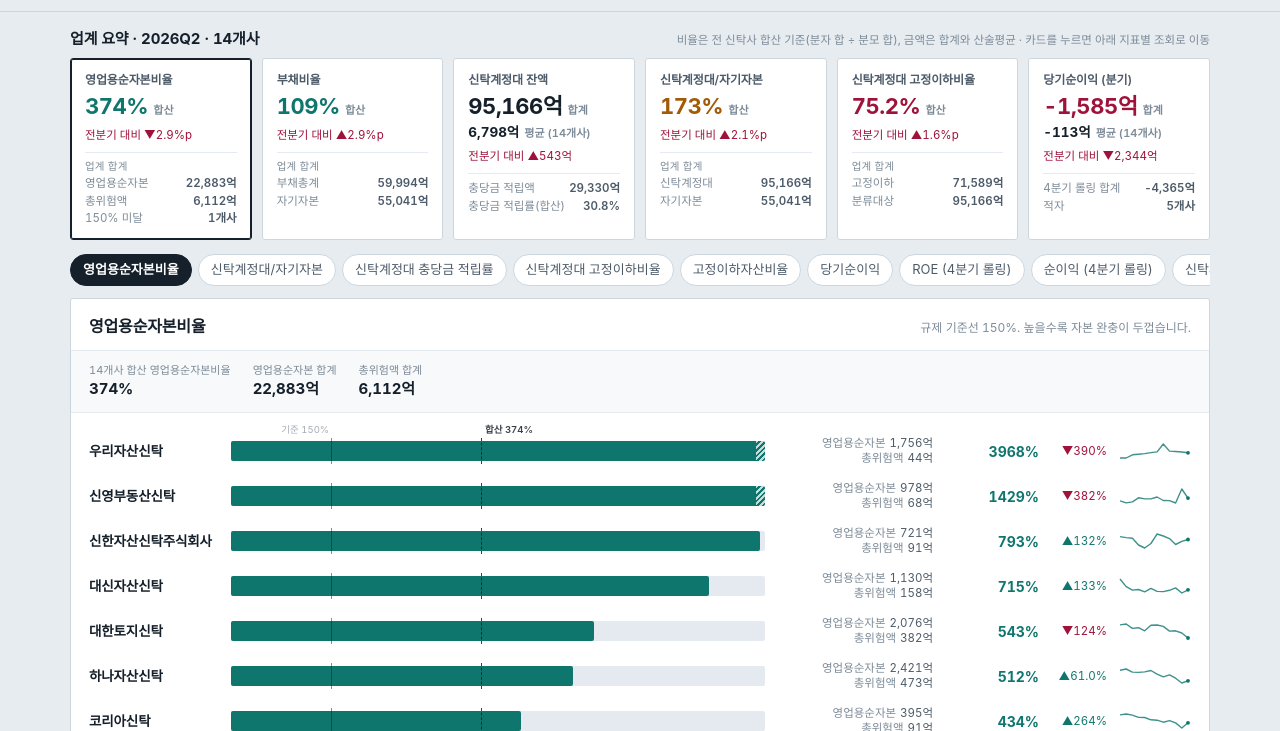
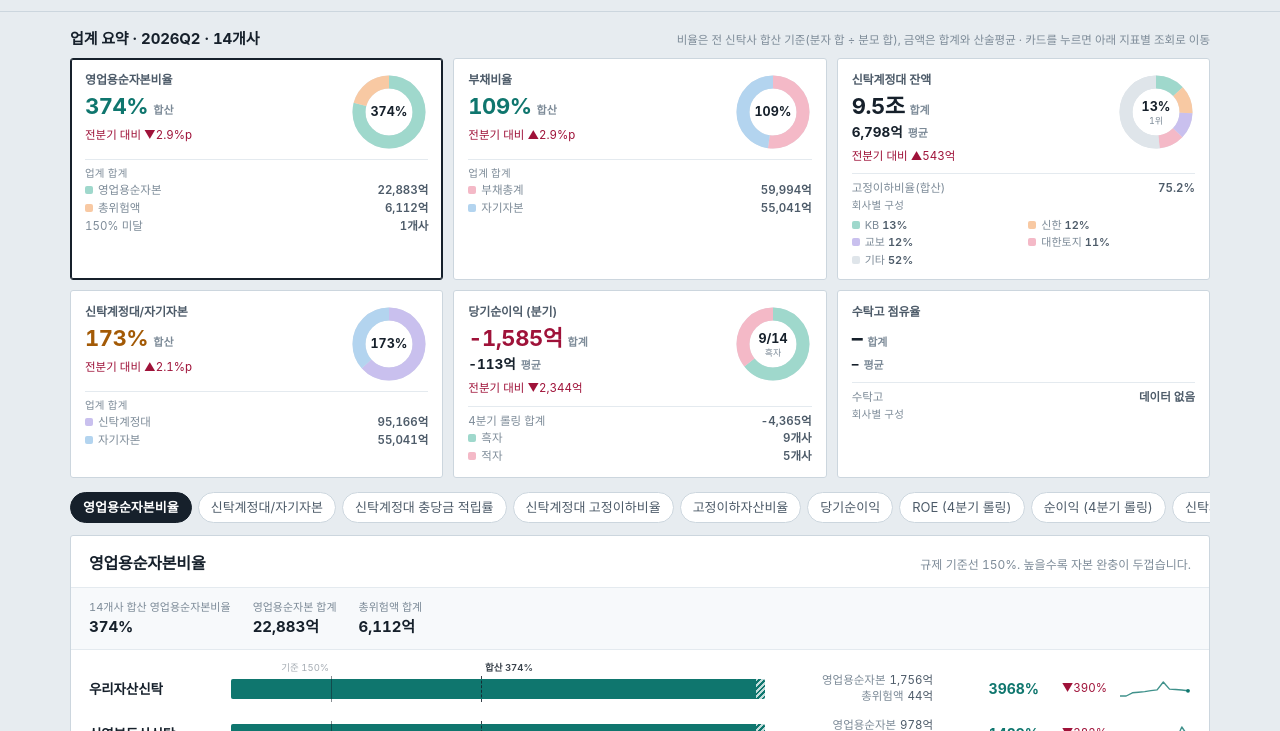
Before and after one commit to alecto73/trust-viewer, a plain HTML site: page index.html in a window 1280 px wide. Shown: the part 69-800 px from the top of the page. Drawn offline with Linux system fonts and the light colour scheme; a web font is replaced by a local one.

Commit message:
feat: 요약 카드 파스텔 도넛 그래프, 수탁고 점유율 카드·지표 추가

```diff
--- a/index.html
+++ b/index.html
@@ -48,7 +48,8 @@
 .sumhd{display:flex;flex-wrap:wrap;gap:4px 10px;align-items:baseline;justify-content:space-between;margin:16px 0 8px}
 .sumhd h2{font-size:15px;font-weight:650;letter-spacing:-.01em}
 .sumhd .note{font-size:11.5px;color:var(--ink3)}
-.cards{display:grid;grid-template-columns:repeat(auto-fill,minmax(178px,1fr));gap:10px}
+.cards{display:grid;grid-template-columns:repeat(3,minmax(0,1fr));gap:10px}
+@media (max-width:1000px){.cards{grid-template-columns:repeat(2,minmax(0,1fr))}}
 .card{display:flex;flex-direction:column;align-items:stretch;gap:1px;text-align:left;
   background:var(--surface);border:1px solid var(--rule);border-radius:var(--r);padding:12px 14px 11px;cursor:pointer}
 .card:hover{background:var(--surface);border-color:var(--ink3)}
@@ -66,6 +67,15 @@
 .cbody{display:flex;flex-direction:column;border-top:1px solid var(--rule2);margin-top:7px;padding-top:6px}
 .cd{font-size:11.5px;color:var(--ink3);margin-top:5px}
 .cd.up{color:var(--alert)}.cd.dn{color:var(--safe)}
+.ctop{display:flex;justify-content:space-between;align-items:flex-start;gap:8px}
+.cmain{display:flex;flex-direction:column;gap:1px;min-width:0;flex:1}
+.cv,.cv2{white-space:nowrap}
+.donut{flex:none;width:78px;height:78px;margin-top:2px}
+.donut text{font-family:inherit;font-variant-numeric:tabular-nums}
+.cl i,.clg i{display:inline-block;width:8px;height:8px;border-radius:2px;margin-right:5px;vertical-align:0}
+.clg{display:grid;grid-template-columns:1fr 1fr;gap:1px 10px;margin-top:3px}
+.clg span{font-size:11px;color:var(--ink3);white-space:nowrap;overflow:hidden;text-overflow:ellipsis}
+.clg b{font-weight:600;color:var(--ink2);margin-left:3px}
 
 /* ── 지표 선택 ── */
 .metrics{display:flex;gap:6px;overflow-x:auto;padding:14px 0 12px;scrollbar-width:thin}
@@ -147,7 +157,10 @@
   .wrap{padding:0 13px}
   .cards{grid-template-columns:repeat(2,minmax(0,1fr));gap:8px}
   .card{padding:10px 11px 9px}
-  .cv{font-size:19px}
+  .cv{font-size:18px}
+  .cv .k,.cv2 .k{display:block;margin-left:0}
+  .donut{width:54px;height:54px}
+  .clg{grid-template-columns:1fr}
   .row{grid-template-columns:1fr 74px 52px;grid-template-areas:"n v d" "t t t" "c c c";gap:5px 8px;padding:9px 13px}
   .rname{grid-area:n}.rval{grid-area:v}.rdel{grid-area:d}.track{grid-area:t}
   .comp{grid-area:c;flex-direction:row;justify-content:flex-start;gap:12px}
@@ -217,8 +230,8 @@
   </section>
 
   <footer>
-    <p><b>출처</b> 금융감독원 금융통계정보시스템(FISIS) 오픈API · 통계표 SM005(요약재무상태표) · SM007(요약손익계산서) · SM009(영업용순자본비율) · SM013(고정이하자산비율) · SM016(자산건전성 분류)</p>
-    <p><b>기준</b> 고유계정 기준이며 신탁계정과 분리됩니다. 금액은 억원, 비율은 %입니다. 손익 항목은 FISIS가 분기 단독 발생액으로 제공합니다. '당기순이익'은 해당 분기 단독 순이익이고, ROE와 '순이익 (4분기 롤링)'은 최근 4개 분기 합계(TTM)로 계산했습니다.</p>
+    <p><b>출처</b> 금융감독원 금융통계정보시스템(FISIS) 오픈API · 통계표 SM005(요약재무상태표) · SM007(요약손익계산서) · SM009(영업용순자본비율) · SM013(고정이하자산비율) · SM016(자산건전성 분류) · SM006(요약재무상태표 신탁계정, 수탁고)</p>
+    <p><b>기준</b> 고유계정 기준이며 신탁계정과 분리됩니다. 금액은 억원, 비율은 %입니다. 손익 항목은 FISIS가 분기 단독 발생액으로 제공합니다. '당기순이익'은 해당 분기 단독 순이익이고, ROE와 '순이익 (4분기 롤링)'은 최근 4개 분기 합계(TTM)로 계산했습니다. 수탁고는 신탁계정 자산총계이며, 점유율은 전 신탁사 수탁고 합계 대비 각 사 비중입니다.</p>
     <p><b>읽을 때 주의</b> NCR은 분모가 총위험액이라 회사 규모에 따라 값의 자릿수가 크게 달라집니다. 4,000%와 300%의 차이를 안전성 차이로 직접 해석하지 마시고, 규제선 150% 대비 여유와 추세 방향으로 보십시오. 양호·주의·경계 구간은 NCR 150%를 제외하면 규제 기준이 아니라 이 화면에서 정한 참고 기준입니다.</p>
     <p><b>업계 평균</b> 비율 지표는 회사별 비율을 다시 평균하지 않고 전 신탁사 분자 합계를 분모 합계로 나눈 합산 기준으로 계산합니다. 회사 규모 차이가 큰 업권이라 단순 평균은 소형사 극단값에 끌려가기 때문입니다. 금액 지표는 전 신탁사 합계와 산술평균을 함께 표시합니다.</p>
     <p id="stamp"></p>
@@ -237,6 +250,8 @@
  {k:'roe_ttm',       n:'ROE (4분기 롤링)',      u:'%',  dir:'up',   cap:15,   min:-40, thr:0,  band:[0,-10], agg:['net_income_ttm','total_equity'],    note:'최근 4개 분기 순이익 합계를 기말 자기자본으로 나눈 값입니다.'},
  {k:'net_income_ttm',n:'순이익 (4분기 롤링)',   u:'억', dir:'up',   cap:600,  min:-1200, thr:0,  band:[0,-500],   note:'최근 4개 분기 순이익 합계입니다.'},
  {k:'trust_account_loan',n:'신탁계정대 잔액',   u:'억', dir:'down', cap:13000},
+ {k:'trust_share',   n:'수탁고 점유율',         u:'%',  comp:['trust_assets'], note:'전 신탁사 수탁고(신탁계정 자산총계) 합계 중 각 사 비중입니다.'},
+ {k:'trust_assets',  n:'수탁고',                u:'억', note:'신탁계정 자산총계(FISIS SM006)입니다.'},
  {k:'total_assets',  n:'총자산',                u:'억'},
  {k:'total_equity',  n:'자기자본',              u:'억'},
  {k:'capital_stock', n:'자본금',                u:'억'},
@@ -246,6 +261,7 @@
 ];
 // 비율 지표의 분자·분모 금액 항목 이름
 const FIELD={
+  trust_assets:'수탁고',
   net_operating_capital:'영업용순자본', total_risk:'총위험액',
   trust_account_loan:'신탁계정대', total_equity:'자기자본',
   allowance_tal:'충당금 적립액', tal_substandard_below:'고정이하 금액', tal_classified_total:'분류대상 신탁계정대',
@@ -255,7 +271,7 @@
   trust_fee:'신탁보수', operating_revenue:'영업수익',
 };
 const TCOLS=['ncr','tal_to_equity','allowance_coverage','tal_substandard_ratio','substandard_below_ratio',
-             'trust_account_loan','total_assets','total_equity','debt_ratio','net_borrow_dependency','roe_ttm','net_income','net_income_ttm'];
+             'trust_account_loan','trust_assets','trust_share','total_assets','total_equity','debt_ratio','net_borrow_dependency','roe_ttm','net_income','net_income_ttm'];
 
 let D=null, mk='ncr', q=null, sort={k:'ncr',asc:true}, open=null, origin='내장 스냅숏';
 const $=s=>document.querySelector(s), M=k=>METRICS.find(m=>m.k===k);
@@ -317,21 +333,69 @@
 }
 
 /* ── 업계 요약 카드 ── */
+// 연한 파스텔 팔레트 (도넛 전용)
+const PASTEL=['#9fd8cc','#f8c9a3','#c9c0ee','#f4b9c7','#b3d4ef','#efdf9c'], PGRAY='#dfe5ea';
+const short=nm=>nm.replace(/\(주\)|주식회사/g,'').replace(/(자산|부동산)?신탁$/,'').trim();
+function shares(field,Q,top=4){
+  // 회사별 구성: 상위 top개사 + 기타
+  const rows=D.companies.map(c=>({n:short(c.name),v:val(c.code,field,Q)})).filter(r=>r.v!=null&&r.v>0)
+    .sort((a,b)=>b.v-a.v);
+  const tot=rows.reduce((a,r)=>a+r.v,0); if(!tot) return [];
+  const seg=rows.slice(0,top).map((r,i)=>({label:r.n,value:r.v,pct:r.v/tot*100,color:PASTEL[i]}));
+  const rest=rows.slice(top).reduce((a,r)=>a+r.v,0);
+  if(rest>0) seg.push({label:'기타',value:rest,pct:rest/tot*100,color:PGRAY});
+  return seg;
+}
+function pair(k,Q,c1,c2){
+  // 비율 지표: 분자·분모 금액 구성
+  const a=average(k,Q), m=M(k); if(!a) return [];
+  const t=Math.abs(a.nu)+Math.abs(a.de);
+  return [{label:FIELD[m.agg[0]],value:a.nu,pct:Math.abs(a.nu)/t*100,color:c1},
+          {label:FIELD[m.agg[1]],value:a.de,pct:Math.abs(a.de)/t*100,color:c2}];
+}
+function donut(seg,center,sub){
+  const R=30, C=2*Math.PI*R; let off=0;
+  const arcs=seg.map(s=>{
+    const len=Math.max(0,s.pct)/100*C;
+    const el=`<circle cx="39" cy="39" r="${R}" fill="none" stroke="${s.color}" stroke-width="13"
+      stroke-dasharray="${len.toFixed(2)} ${(C-len).toFixed(2)}" stroke-dashoffset="${(-off).toFixed(2)}"
+      transform="rotate(-90 39 39)"/>`;
+    off+=len; return el;
+  }).join('');
+  return `<svg class="donut" viewBox="0 0 78 78" aria-hidden="true">
+    <circle cx="39" cy="39" r="${R}" fill="none" stroke="${PGRAY}" stroke-width="13"/>${arcs}
+    <text x="39" y="${sub?38:43}" text-anchor="middle" font-size="${center.length>5?11:12.5}" font-weight="700" fill="#16202b">${center}</text>
+    ${sub?`<text x="39" y="51" text-anchor="middle" font-size="9" fill="#7d8b98">${sub}</text>`:''}</svg>`;
+}
+const big=v=>v==null?'–':(Math.abs(v)>=10000?(v/10000).toFixed(1)+'조':won(v));
+const dot=c=>`<i style="background:${c}"></i>`;
+const legend=seg=>`<span class="clg">${seg.map(x=>`<span>${dot(x.color)}${x.label}<b>${x.pct.toFixed(0)}%</b></span>`).join('')}</span>`;
+
 const CARDS=[
   {k:'ncr', t:'영업용순자본비율', kind:'ratio',
-    lines:Q=>{ const a=average('ncr',Q); const low=D.companies.filter(c=>{const v=val(c.code,'ncr',Q);return v!=null&&v<150}).length;
-      return [['영업용순자본',won(a?.nu)],['총위험액',won(a?.de)],['150% 미달',`${low}개사`]]; }},
+    seg:Q=>pair('ncr',Q,PASTEL[0],PASTEL[1]),
+    body:(Q,seg)=>{ const low=D.companies.filter(c=>{const v=val(c.code,'ncr',Q);return v!=null&&v<150}).length;
+      return [[dot(seg[0]?.color)+'영업용순자본',won(seg[0]?.value)],[dot(seg[1]?.color)+'총위험액',won(seg[1]?.value)],['150% 미달',`${low}개사`]]; }},
   {k:'debt_ratio', t:'부채비율', kind:'ratio',
-    lines:Q=>{ const a=average('debt_ratio',Q); return [['부채총계',won(a?.nu)],['자기자본',won(a?.de)]]; }},
-  {k:'trust_account_loan', t:'신탁계정대 잔액', kind:'amount', f:'trust_account_loan',
-    lines:Q=>{ const a=average('allowance_coverage',Q); return [['충당금 적립액',won(a?.nu)],['충당금 적립률(합산)',a?fmt(a.v,'%'):'–']]; }},
+    seg:Q=>pair('debt_ratio',Q,PASTEL[3],PASTEL[4]),
+    body:(Q,seg)=>[[dot(seg[0]?.color)+'부채총계',won(seg[0]?.value)],[dot(seg[1]?.color)+'자기자본',won(seg[1]?.value)]]},
+  {k:'trust_account_loan', t:'신탁계정대 잔액', kind:'amount', f:'trust_account_loan', comp:true,
+    seg:Q=>shares('trust_account_loan',Q),
+    body:Q=>{ const a=average('tal_substandard_ratio',Q); return [['고정이하비율(합산)',a?fmt(a.v,'%'):'–']]; }},
   {k:'tal_to_equity', t:'신탁계정대/자기자본', kind:'ratio',
-    lines:Q=>{ const a=average('tal_to_equity',Q); return [['신탁계정대',won(a?.nu)],['자기자본',won(a?.de)]]; }},
-  {k:'tal_substandard_ratio', t:'신탁계정대 고정이하비율', kind:'ratio',
-    lines:Q=>{ const a=average('tal_substandard_ratio',Q); return [['고정이하',won(a?.nu)],['분류대상',won(a?.de)]]; }},
+    seg:Q=>pair('tal_to_equity',Q,PASTEL[2],PASTEL[4]),
+    body:(Q,seg)=>[[dot(seg[0]?.color)+'신탁계정대',won(seg[0]?.value)],[dot(seg[1]?.color)+'자기자본',won(seg[1]?.value)]]},
   {k:'net_income', t:'당기순이익 (분기)', kind:'amount', f:'net_income', signed:true,
-    lines:Q=>{ const t=total('net_income_ttm',Q); const loss=D.companies.filter(c=>{const v=val(c.code,'net_income',Q);return v!=null&&v<0}).length;
-      return [['4분기 롤링 합계',won(t?.sum)],['적자',`${loss}개사`]]; }},
+    seg:Q=>{ const v=D.companies.map(c=>val(c.code,'net_income',Q)).filter(x=>x!=null);
+      const pos=v.filter(x=>x>=0).length, neg=v.length-pos;
+      return v.length?[{label:'흑자',value:pos,pct:pos/v.length*100,color:PASTEL[0]},{label:'적자',value:neg,pct:neg/v.length*100,color:PASTEL[3]}]:[]; },
+    center:seg=>[`${seg[0]?.value??0}/${(seg[0]?.value??0)+(seg[1]?.value??0)}`,'흑자'],
+    body:(Q,seg)=>{ const t=total('net_income_ttm',Q);
+      return [['4분기 롤링 합계',won(t?.sum)],[dot(seg[0]?.color)+'흑자',`${seg[0]?.value??0}개사`],[dot(seg[1]?.color)+'적자',`${seg[1]?.value??0}개사`]]; }},
+  {k:'trust_share', t:'수탁고 점유율', kind:'amount', f:'trust_assets', comp:true,
+    seg:Q=>shares('trust_assets',Q),
+    body:(Q,seg)=>{ const top3=seg.filter(x=>x.label!=='기타').slice(0,3).reduce((a,x)=>a+x.pct,0);
+      return seg.length?[['상위 3사 점유율',`${top3.toFixed(1)}%`]]:[['수탁고','데이터 없음']]; }},
 ];
 function cardMain(cd,Q){
   if(cd.kind==='ratio'){ const a=average(cd.k,Q); return a?a.v:null; }
@@ -349,20 +413,27 @@
     }else{
       const t=total(cd.f,q);
       cls=cd.signed&&v!=null?(v<0?'a':'s'):'';
-      top=`<span class="cv ${cls}">${won(t?.sum)}<span class="k">합계</span></span>
-           <span class="cv2">${won(t?.avg)}<span class="k">평균 (${t?.n??0}개사)</span></span>`;
+      top=`<span class="cv ${cls}">${big(t?.sum)}<span class="k">합계</span></span>
+           <span class="cv2">${won(t?.avg)}<span class="k">평균</span></span>`;
     }
     let del='';
     if(v!=null&&p!=null){
       const d=v-p, dir=cd.kind==='ratio'?m.dir:(cd.k==='trust_account_loan'?'down':'up');
       const worse=(dir==='down'&&d>0)||(dir==='up'&&d<0);
-      const txt=cd.kind==='ratio'?`${Math.abs(d).toFixed(1)}%p`:won(Math.abs(d));
+      const txt=cd.kind==='ratio'?`${Math.abs(d).toFixed(1)}%p`:big(Math.abs(d));
       del=Math.abs(d)<0.05?`<span class="cd">전분기와 같음</span>`
         :`<span class="cd ${worse?'up':'dn'}">전분기 대비 ${d>0?'▲':'▼'}${txt}</span>`;
     }
-    const lines=cd.lines(q).map(([a,b])=>`<span class="cl"><span>${a}</span><b>${b}</b></span>`).join('');
+    const seg=cd.seg(q);
+    let center, sub;
+    if(cd.center){ [center,sub]=cd.center(seg); }
+    else if(cd.kind==='ratio'){ center=fmt(v,'%'); sub=null; }
+    else { center=seg[0]?`${seg[0].pct.toFixed(0)}%`:'–'; sub=seg[0]?'1위':''; }
+    const lines=cd.body(q,seg).map(([a,b])=>`<span class="cl"><span>${a}</span><b>${b}</b></span>`).join('');
+    const cap=cd.kind==='ratio'?'<span class="ccap">업계 합계</span>':(cd.comp?'<span class="ccap">회사별 구성</span>':'');
     return `<button class="card" type="button" data-k="${cd.k}" aria-pressed="${cd.k===mk}">
-      <span class="ct">${cd.t}</span>${top}${del}<span class="cbody">${cd.kind==='ratio'?'<span class="ccap">업계 합계</span>':''}${lines}</span></button>`;
+      <span class="ctop"><span class="cmain"><span class="ct">${cd.t}</span>${top}${del}</span>${seg.length?donut(seg,center,sub):''}</span>
+      <span class="cbody">${cd.kind==='ratio'?cap+lines:lines+cap}${cd.comp?legend(seg):''}</span></button>`;
   }).join('');
   $('#cards').querySelectorAll('.card').forEach(b=>b.onclick=()=>{
     selectMetric(b.dataset.k);
@@ -390,6 +461,10 @@
     agg=`<div><dt>${n}개사 합산 ${m.n}</dt><dd>${fmt(avg.v,'%')}</dd></div>
       <div><dt>${FIELD[m.agg[0]]||m.agg[0]} 합계</dt><dd>${won(avg.nu)}</dd></div>
       <div><dt>${FIELD[m.agg[1]]||m.agg[1]} 합계</dt><dd>${won(avg.de)}</dd></div>`;
+  }else if(avg&&m.comp){
+    const t=total(m.comp[0]);
+    agg=`<div><dt>${n}개사 ${FIELD[m.comp[0]]} 합계</dt><dd>${won(t?.sum)}</dd></div>
+      <div><dt>평균 ${m.n}</dt><dd>${fmt(avg.v,'%')}<span class="k">${avg.n}개사</span></dd></div>`;
   }else if(avg&&m.u==='억'){
     agg=`<div><dt>${n}개사 합계</dt><dd>${won(avg.sum)}</dd></div>
       <div><dt>산술평균</dt><dd>${won(avg.v)}<span class="k">${avg.n}개사</span></dd></div>`;
@@ -421,7 +496,8 @@
       if(Math.abs(d)>=0.05) del=`<span class="rdel ${worse?'up':'dn'}">${d>0?'▲':'▼'}${fmt(Math.abs(d),m.u)}</span>`;
       else del='<span class="rdel">–</span>';
     }
-    const comp=m.agg?m.agg.map(f=>`<span><i>${FIELD[f]||f}</i>${won(val(r.c.code,f))}</span>`).join(''):'';
+    const cf=m.agg||m.comp;
+    const comp=cf?cf.map(f=>`<span><i>${FIELD[f]||f}</i>${won(val(r.c.code,f))}</span>`).join(''):'';
     const ex=open===r.c.code;
     return `<button class="row" type="button" data-code="${r.c.code}" aria-expanded="${ex}">
       <span class="rname">${r.c.name}</span>
```
